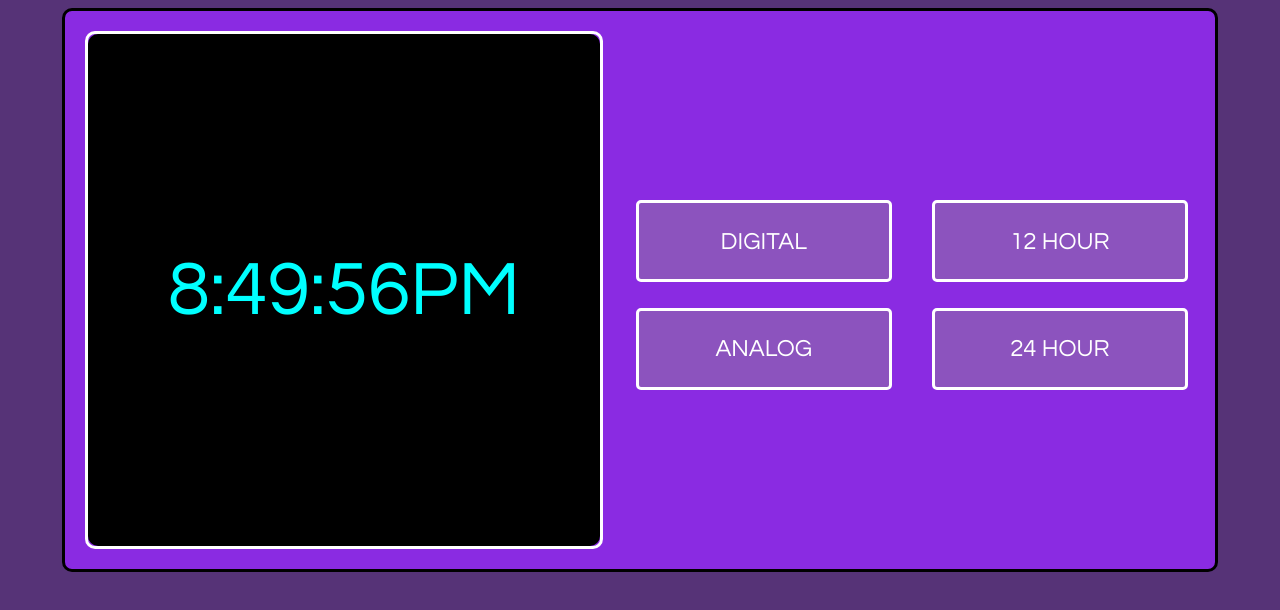
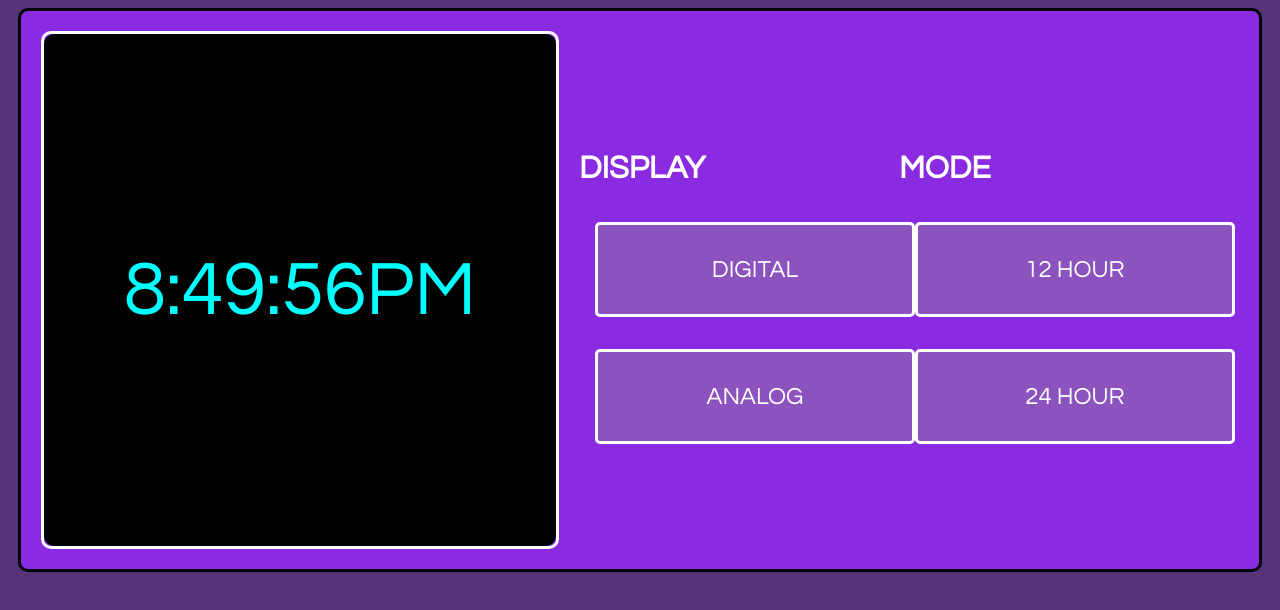
Before and after one commit to jamDEV3/clock, a plain HTML site: page index.html in a window 1280 px wide. Drawn offline with Linux system fonts and the light colour scheme.

Commit message:
CSS cleanup

```diff
--- a/index.html
+++ b/index.html
@@ -23,12 +23,14 @@
         </div>
 
         <div class = "buttons">
-            <div style="display: flex; flex-direction: column; margin: 20px;">
+            <div class="column">
+                <h1>DISPLAY</h1>
                 <input type="button" value="DIGITAL" onclick="digital();"/>
                 <input type="button" value="ANALOG" onclick="analog();"/>
             </div>
 
-            <div style="display: flex; flex-direction: column; margin: 20px;">
+            <div class="column">
+                <h1>MODE</h1>
                 <input id="12" type="button" value="12 HOUR" onclick="twelve();"/>
                 <input id="24" type="button" value="24 HOUR" onclick="twentyFour();"/>
             </div>
--- a/styles.css
+++ b/styles.css
@@ -1,8 +1,13 @@
+body {
+    background-color: rgb(86, 51, 119);
+    font-family: 'Century Gothic';
+    color: white;
+}
+
 #display {
 
     display: flex;
     width: 40vw;
-    height: 40vw;
     margin: auto;
     align-items: center;
     justify-content: center;
@@ -11,19 +16,32 @@
     border-radius: 10px;
     color: aqua;
     font-size: 6vw;
-    font-family: 'Century Gothic';
+    height: 40vw;
 
 }
 
-body {
-    background-color: rgb(86, 51, 119);
-}
-
 .container {
+    display: flex;
+    flex-direction: row;
     border: 3px black solid;
     border-radius: 10px;
     background-color: blueviolet;
     padding: 20px;
+}
+
+@media (max-width: 600px) {
+    .container {
+        flex-direction: column;
+        padding-top: 50px;
+    }
+
+    #clock {
+        transform: scale(1.3,1.3);
+    }
+}
+
+h1 {
+    width: 120px;
 }
 
 #clock {
@@ -35,6 +53,12 @@ body {
     width: 40vw;
     border: white 3px solid;
     border-radius:10px;
+}
+
+.column {
+    display: flex;
+    flex-direction: column;
+    min-width: 140px;
 }
 
 canvas {
@@ -94,14 +118,14 @@ canvas {
 
  .buttons {
     display: flex;
-    align-content: space-around;
     font-family: 'Century Gothic';
     padding-top: 10px;
     align-items: center;
+    margin: 20px;
  }
 
  input {
-    width: 20vw;
+    width: 25vw;
     padding: 10%;
     margin: 5%;
     font-family: 'Century Gothic';
@@ -110,7 +134,6 @@ canvas {
     background-color: rgb(140, 83, 190);
     border: white solid 3px;
     border-radius: 5px;
-    height: 5%;
  }
 
  input:hover {
```
